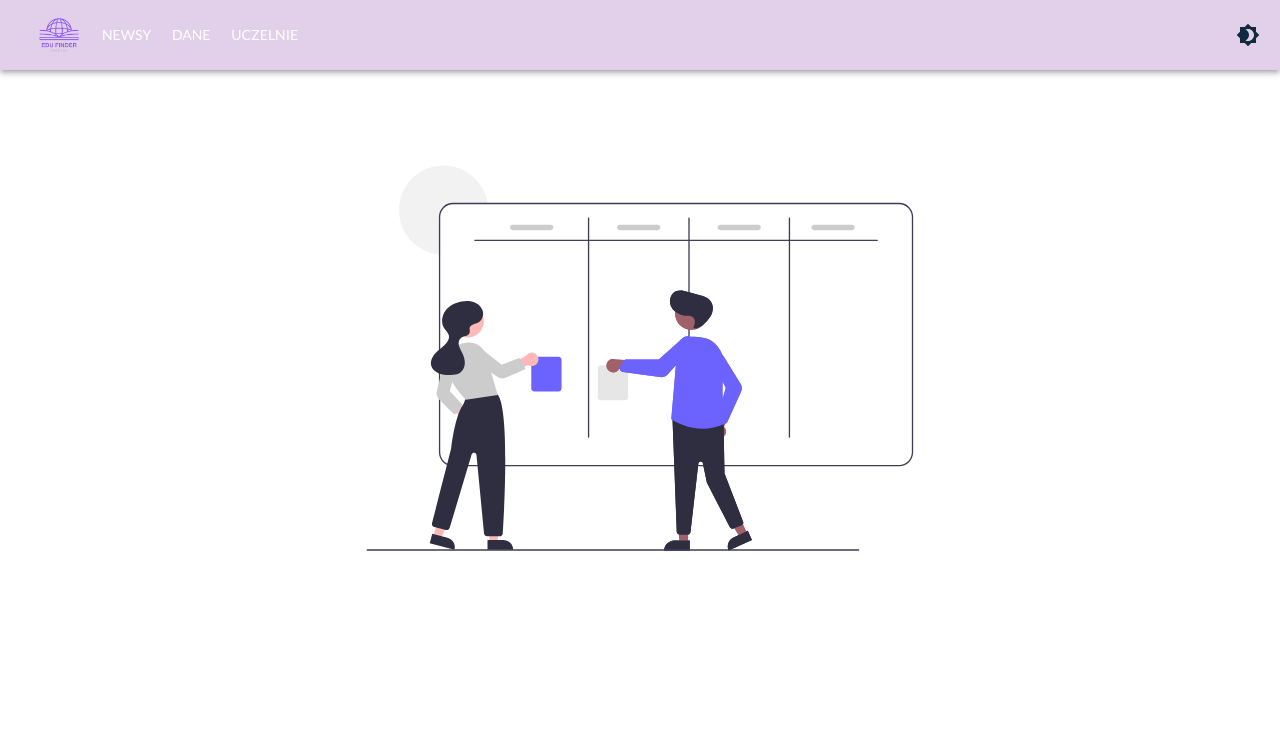
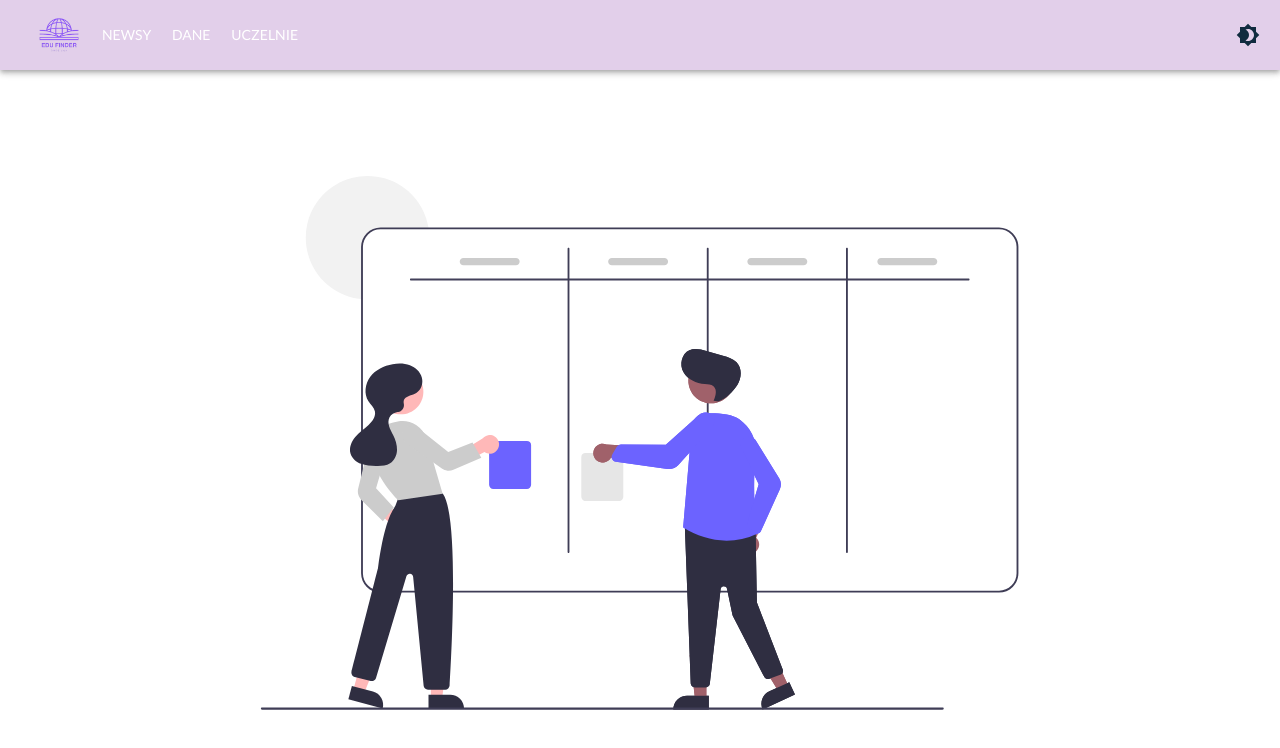
Before and after one commit to wiktornobis/Study-app, a React (Vite) app: page / in a window 1280 px wide. Shown: the top 748 px of the page. Built offline with nearby package versions, Linux system fonts and the light colour scheme; a web font is replaced by a local one.

Commit message:
make component for hero logo

```diff
--- a/src/less/home.less
+++ b/src/less/home.less
@@ -1,6 +1,6 @@
 @import "./params.less";
 
 .box {
-  max-width: 600px;margin: 0 auto;
+  width: 70%;margin: 0 auto;
   svg {width: 100%;height: auto;}
 }
--- /dev/null
+++ b/src/ts/components/HeroLogo.tsx
@@ -0,0 +1,46 @@
+import { ReactComponent as Logo} from '@/assets/logo-main.svg';
+import { useRef, useEffect } from "react";
+import gsap from "gsap";
+
+
+const HeroLogo = () => {
+    const wrapper = useRef<HTMLInputElement>(null);
+
+    useEffect(() => {
+
+        const [elements] = wrapper.current?.children;
+
+        const bottomLine = elements.getElementById('bottom_line');
+        const leftPerson = elements.getElementById('left_person');
+        const rightPerson = elements.getElementById('right_person');
+        const verticalLine = elements.getElementById('vertical_line');
+        const horizontalLine = elements.getElementById('horizontal_line');
+
+        const Paper_1 = elements.getElementById('1_paper');
+        const Paper_2 = elements.getElementById('2_paper');
+        const Paper_3 = elements.getElementById('3_paper');
+        const Paper_4 = elements.getElementById('4_paper');
+        const Paper_5 = elements.getElementById('5_paper');
+
+        gsap.set([bottomLine, leftPerson, rightPerson, verticalLine, horizontalLine, Paper_1, Paper_2, Paper_3, Paper_4, Paper_5], { autoAlpha: 0 });
+        const tl = gsap.timeline({ defaults: { ease: 'power3.inOut' } });
+        tl.fromTo(bottomLine, { x: '-800' }, { duration: 1.5, x: '+=800', autoAlpha: 1 })
+            .fromTo(leftPerson, {scale: '0'}, {duration: 1.5, scale: '1', autoAlpha: 1})
+            .fromTo(Paper_2, {y: '0'}, {duration: 1, y: '0', autoAlpha: 1})
+            .fromTo(rightPerson, {scale: '0'}, {duration: 1.2, scale: '1', autoAlpha: 1})
+            .fromTo(Paper_1, {y: '0'}, {duration: 1, y: '0', autoAlpha: 1})
+            .fromTo(verticalLine, {y: '-500'}, {duration: 1, y: '+=500', autoAlpha: 1})
+            .fromTo(horizontalLine, {y: '0'}, {duration: 1, y: '0', autoAlpha: 1})
+            .fromTo(Paper_3, {y: '0'}, {duration: 1, y: '0', autoAlpha: 1})
+            .fromTo(Paper_4, {y: '0'}, {duration: 1, y: '0', autoAlpha: 1})
+            .fromTo(Paper_5, {y: '0'}, {duration: 1, y: '0', autoAlpha: 1})
+
+    }, []);
+    return (
+        <div className="box" ref={wrapper}>
+            <Logo />
+        </div>
+    );
+};
+
+export default HeroLogo;
--- a/src/ts/views/Home.tsx
+++ b/src/ts/views/Home.tsx
@@ -1,49 +1,10 @@
 import Head from "@/ts/helpers/Head.tsx";
 import '@/less/home.less';
 
-import { ReactComponent as Logo} from '@/assets/logo-main.svg';
-import { useRef, useEffect } from "react";
-import gsap from "gsap";
+import HeroLogo from "@/ts/components/HeroLogo.tsx";
 
 const Home = () => {
-    const wrapper = useRef(null);
 
-    useEffect(() => {
-       const [elements] = wrapper.current.children;
-
-        const bottomLine = elements.getElementById('bottom_line');
-        const leftPerson = elements.getElementById('left_person');
-        const rightPerson = elements.getElementById('right_person');
-        const verticalLine = elements.getElementById('vertical_line');
-        const horizontalLine = elements.getElementById('horizontal_line');
-
-        const Paper_1 = elements.getElementById('1_paper');
-        const Paper_2 = elements.getElementById('2_paper');
-        const Paper_3 = elements.getElementById('3_paper');
-        const Paper_4 = elements.getElementById('4_paper');
-        const Paper_5 = elements.getElementById('5_paper');
-        const Paper_6 = elements.getElementById('6_paper');
-
-
-
-
-        if (bottomLine) {
-            gsap.set([bottomLine, leftPerson, rightPerson, verticalLine, horizontalLine, Paper_1, Paper_2, Paper_3, Paper_4, Paper_5, Paper_6], { autoAlpha: 0 });
-            const tl = gsap.timeline({ defaults: { ease: 'power3.inOut' } });
-            tl.fromTo(bottomLine, { x: '-800' }, { duration: 1.5, x: '+=800', autoAlpha: 1 })
-                .fromTo(leftPerson, {scale: '0'}, {duration: 1.5, scale: '1', autoAlpha: 1})
-                .fromTo(Paper_2, {y: '0'}, {duration: 1, y: '0', autoAlpha: 1})
-                .fromTo(rightPerson, {scale: '0'}, {duration: 1.2, scale: '1', autoAlpha: 1})
-                .fromTo(Paper_1, {y: '0'}, {duration: 1, y: '0', autoAlpha: 1})
-                .fromTo(verticalLine, {y: '-500'}, {duration: 1, y: '+=500', autoAlpha: 1})
-                .fromTo(horizontalLine, {y: '0'}, {duration: 1, y: '0', autoAlpha: 1})
-                .fromTo(Paper_3, {y: '0'}, {duration: 1, y: '0', autoAlpha: 1})
-                .fromTo(Paper_4, {y: '0'}, {duration: 1, y: '0', autoAlpha: 1})
-                .fromTo(Paper_5, {y: '0'}, {duration: 1, y: '0', autoAlpha: 1})
-                .fromTo(Paper_6, {y: '0'}, {duration: 1, y: '0', autoAlpha: 1})
-        }
-
-    }, []);
 
     return (
         <>
@@ -54,9 +15,7 @@ const Home = () => {
                 robots="index, follow"
             />
             <section className="general-container">
-                <div className="box" ref={wrapper}>
-                   <Logo />
-                </div>
+              <HeroLogo />
             </section>
         </>
     );
```
